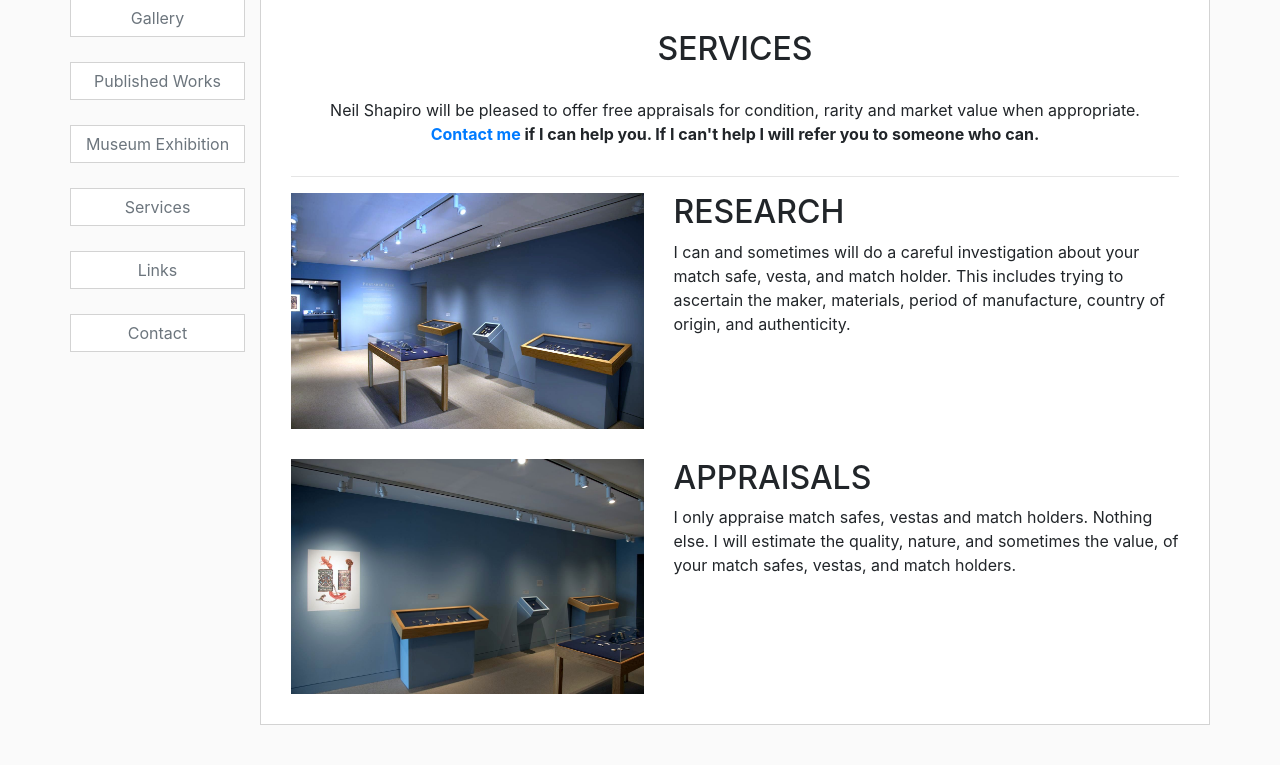
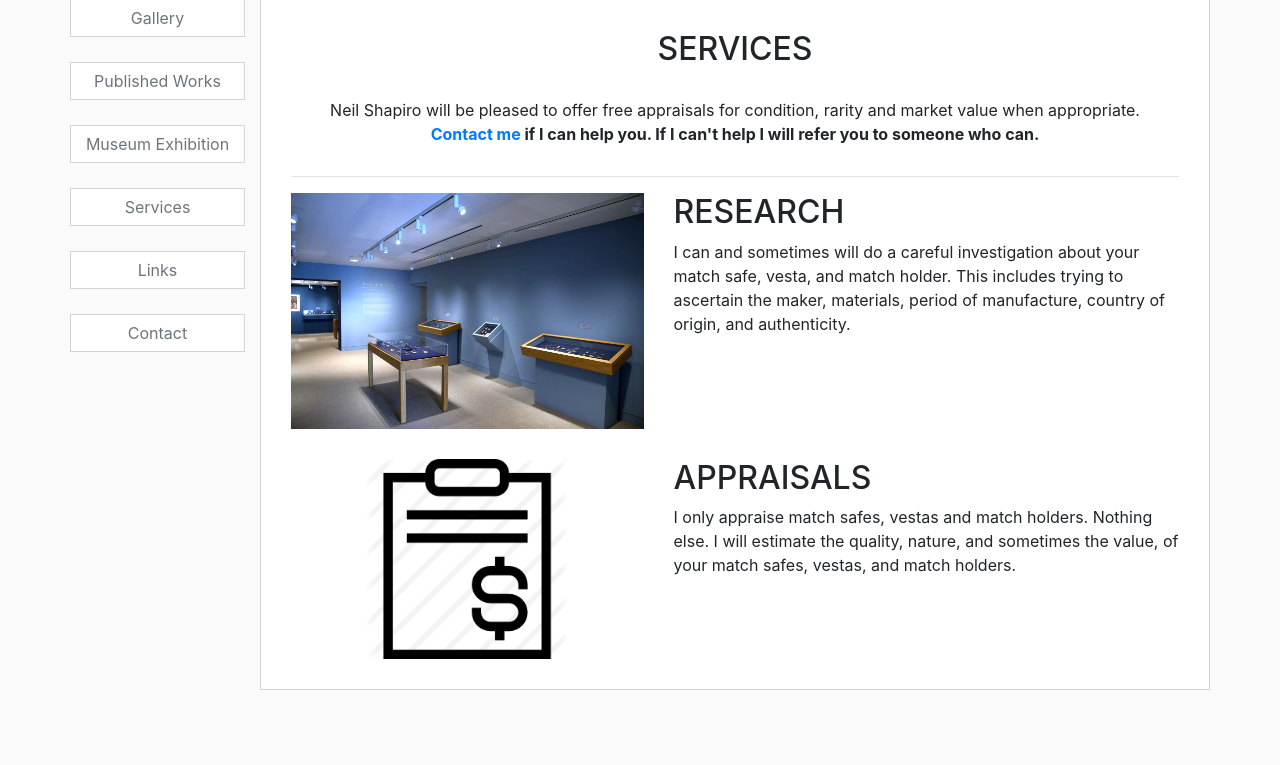
Before and after one commit to neilshapiro/MatchSafeScholar, a PHP site: page /services.php in a window 1280 px wide. Shown: the part 204-969 px from the top of the page. After the commit the page ends 894 px from the top, so only its background shows below. Run offline with PHP 8.4, Linux system fonts and the light colour scheme.

Commit message:
added new appraisal icon on Services page

```diff
--- a/services.php
+++ b/services.php
@@ -18,8 +18,8 @@
     </div>
   </div>
   <div class="row" style="margin-top:30px;">
-    <div class="col-md-5">
-      <img class="img-fluid" src="img/exhibition/1.jpg">
+    <div class="col-md-5 text-center">
+      <img class="img-fluid" src="img/icons/appraisals.png" style="max-height: 200px;">
     </div>
     <div class="col-md-7">
       <h2>APPRAISALS</h2>
```
Also changed, not shown: img/icons/appraisals.png (added).
